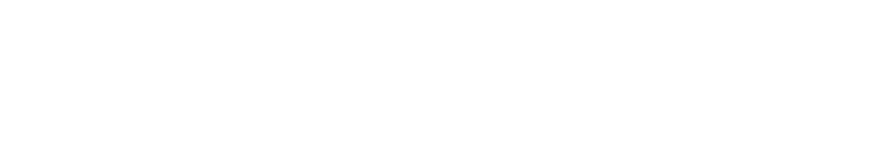
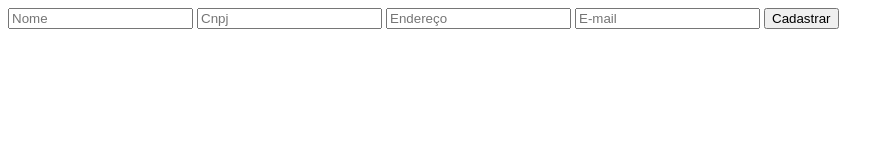
Before and after one commit to tiagolopesdev/sendEmail, a plain HTML site: page index.html in a window 1280 px wide. Shown: the whole page, without its empty margins (0-894 px from the left). Drawn offline with Linux system fonts and the light colour scheme.

Commit message:
Campos adicionados

```diff
--- a/index.html
+++ b/index.html
@@ -9,6 +9,12 @@
 <body>
     <form action="https://formsubmit.co/tiagolopes@acad.ifma.edu.br" method="post">
 
+
+        <input type="text" name="nameCommerce" placeholder="Nome">
+        <input type="number" name="cnpj" placeholder="Cnpj">
+        <input type="text" name="address" placeholder="Endereço">
+        <input type="email" name="email" placeholder="E-mail">
+        <button type="submit">Cadastrar</button>
     </form>
 </body>
 </html>
```
